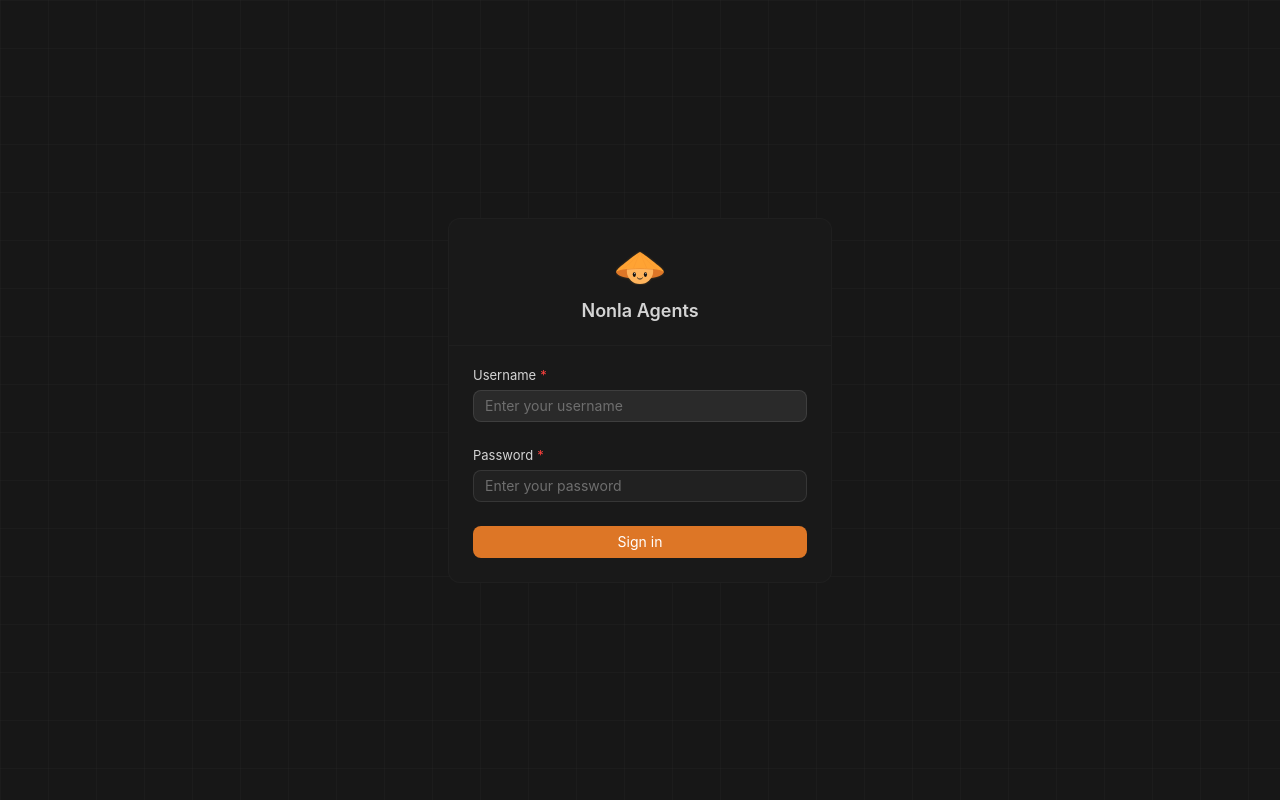
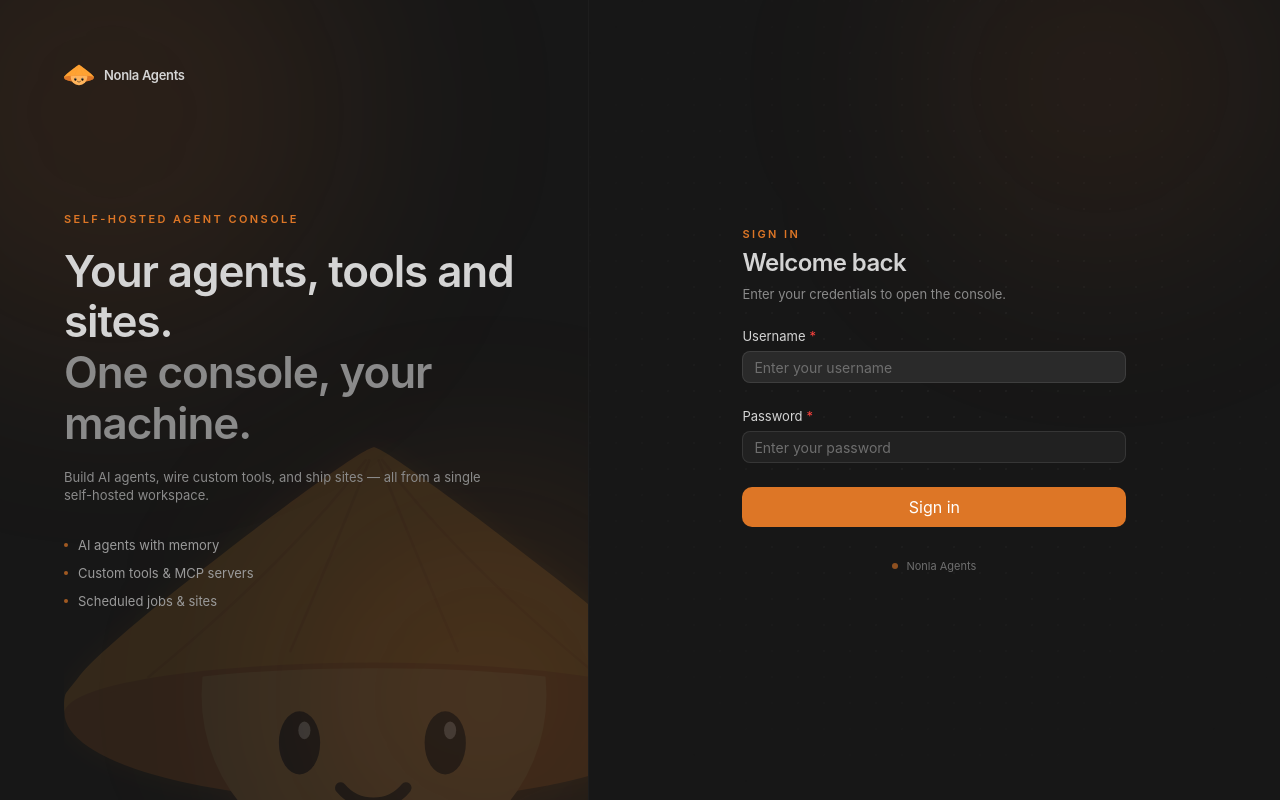
Before and after one commit to devnonla/nonla-agents, a React (Vite) app in the folder src/web/: page /login in a window 1280 px wide. Built offline with nearby package versions, Linux system fonts and the light colour scheme; no server answers.

Commit message:
feat(web): redesign the login split layout

```diff
--- a/src/web/modules/auth/LoginPage.tsx
+++ b/src/web/modules/auth/LoginPage.tsx
@@ -89,29 +89,72 @@ export default function LoginPage() {
   if (checking) return null;
 
   return (
-    <div className="fixed inset-0 flex items-center justify-center overflow-y-auto bg-background p-5 sm:p-6">
-      <div aria-hidden className="pointer-events-none absolute inset-0 bg-[linear-gradient(to_right,color-mix(in_oklab,white_2%,transparent)_1px,transparent_1px),linear-gradient(to_bottom,color-mix(in_oklab,white_2%,transparent)_1px,transparent_1px)] bg-size-[48px_48px]" />
+    <div className="fixed inset-0 flex overflow-hidden bg-background">
+      {/* Brand stage — desktop only */}
+      <aside className="relative hidden w-[46%] flex-col overflow-hidden border-r border-border-subtle p-12 lg:flex xl:p-16">
+        <div className="pointer-events-none absolute -top-32 -left-32 size-120 rounded-full bg-brand/10 blur-[110px]" />
+        <div className="pointer-events-none absolute -right-24 -bottom-24 size-100 rounded-full bg-brand/12 blur-[100px]" />
+        <AppLogo size={620} className="pointer-events-none absolute -right-24 -bottom-20 opacity-[0.12]" />
 
-      <div className="relative w-full max-w-sm">
-        <div className="overflow-hidden rounded-xl border border-border-subtle bg-card">
-          <div className="flex flex-col items-center gap-3 px-6 pt-8 pb-5">
-            <AppLogo size={48} />
-            <h1 className="font-display text-lg font-semibold text-foreground">Nonla Agents</h1>
+        <div className="relative flex items-center gap-2.5">
+          <AppLogo size={30} />
+          <span className="text-sm font-semibold tracking-tight text-foreground">Nonla Agents</span>
+        </div>
+
+        <div className="relative flex flex-1 flex-col justify-center gap-5">
+          <span className="text-2xs font-semibold tracking-[0.22em] text-brand uppercase">Self-hosted agent console</span>
+          <h1 className="max-w-md text-4xl font-semibold tracking-tight text-foreground xl:max-w-2xl xl:text-[44px] xl:leading-[1.15]">
+            Your agents, tools and sites.
+            <br />
+            <span className="text-muted-foreground">One console, your machine.</span>
+          </h1>
+          <p className="max-w-sm text-sm text-muted-foreground xl:max-w-md">Build AI agents, wire custom tools, and ship sites — all from a single self-hosted workspace.</p>
+          <ul className="mt-3 flex flex-col gap-2.5">
+            {["AI agents with memory", "Custom tools & MCP servers", "Scheduled jobs & sites"].map((item) => (
+              <li key={item} className="flex items-center gap-2.5 text-sm text-tertiary-foreground">
+                <span className="size-1 rounded-full bg-brand/70" />
+                {item}
+              </li>
+            ))}
+          </ul>
+        </div>
+      </aside>
+
+      {/* Sign-in panel */}
+      <main className="relative flex flex-1 items-center justify-center overflow-y-auto p-5 sm:p-8">
+        <div className="pointer-events-none absolute inset-0 bg-[radial-gradient(circle_at_1px_1px,color-mix(in_srgb,var(--foreground)_5%,transparent)_1px,transparent_0)] bg-size-[26px_26px] mask-[radial-gradient(ellipse_70%_60%_at_50%_45%,black,transparent)]" />
+        <div className="pointer-events-none absolute -top-24 right-0 size-90 rounded-full bg-brand/8 blur-[100px]" />
+
+        <div className="relative w-full max-w-sm animate-fadeIn">
+          <div className="mb-8 flex flex-col items-center gap-3 lg:hidden">
+            <AppLogo size={52} />
+            <span className="text-base font-semibold tracking-tight text-foreground">Nonla Agents</span>
           </div>
 
-          <form onSubmit={onSubmit} className="border-t border-border-subtle px-6 pt-5 pb-6">
+          <div className="flex flex-col gap-1.5 pb-6">
+            <span className="text-2xs font-semibold tracking-[0.22em] text-brand uppercase">Sign in</span>
+            <h2 className="text-xl font-semibold tracking-tight text-foreground">Welcome back</h2>
+            <p className="text-sm text-muted-foreground">Enter your credentials to open the console.</p>
+          </div>
+
+          <form onSubmit={onSubmit}>
             <SchemaForm form={form} items={ITEMS} />
             {rootError ? (
-              <p role="alert" className="mb-4 text-xs font-medium text-destructive">
-                {rootError}
-              </p>
+              <div role="alert" className="mb-4 rounded-lg border border-destructive/20 bg-destructive/10 px-3 py-2">
+                <p className="text-xs font-medium text-destructive">{rootError}</p>
+              </div>
             ) : null}
-            <Button htmlType="submit" type="primary" block loading={loading}>
+            <Button htmlType="submit" type="primary" size="large" block loading={loading}>
               Sign in
             </Button>
           </form>
+
+          <div className="mt-8 flex items-center justify-center gap-2">
+            <span className="size-1.5 rounded-full bg-brand/60" />
+            <span className="text-2xs text-quaternary-foreground">Nonla Agents</span>
+          </div>
         </div>
-      </div>
+      </main>
     </div>
   );
 }
```
